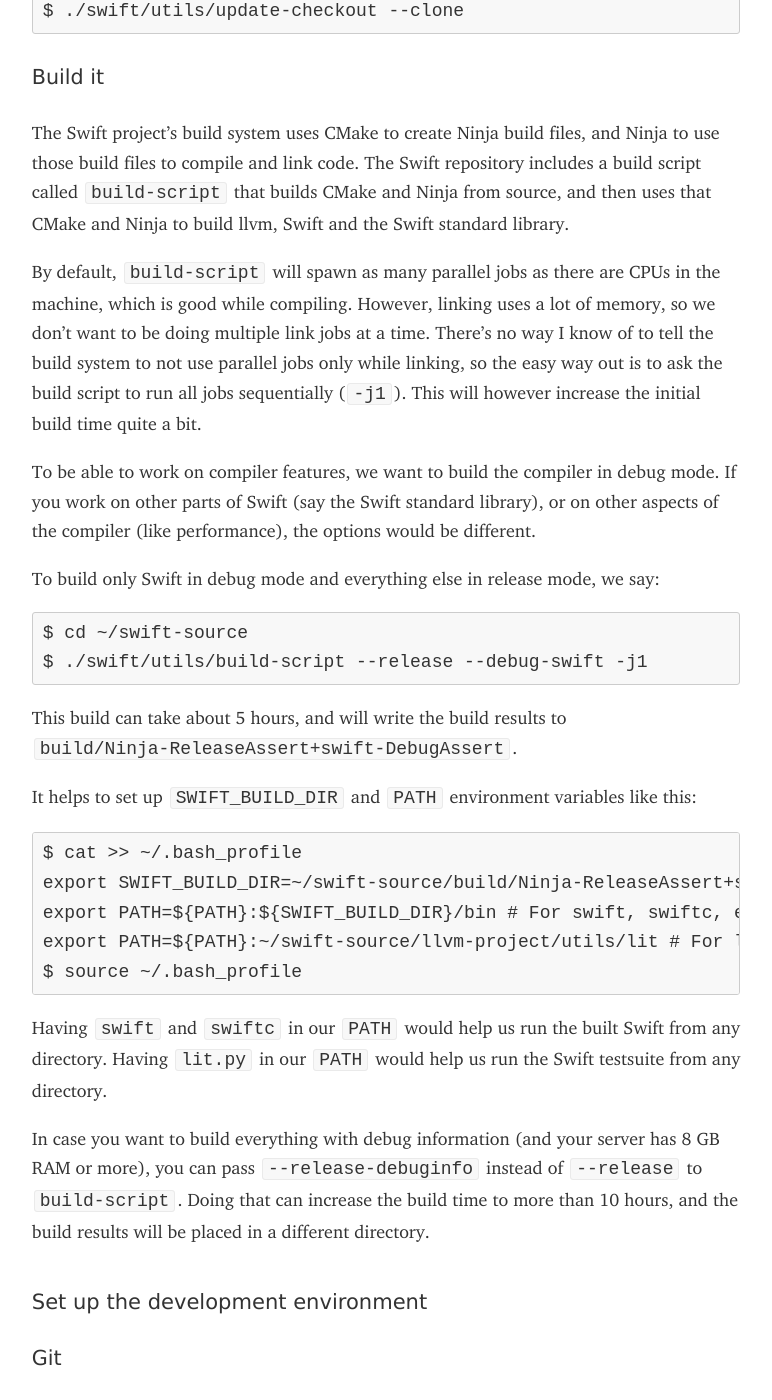
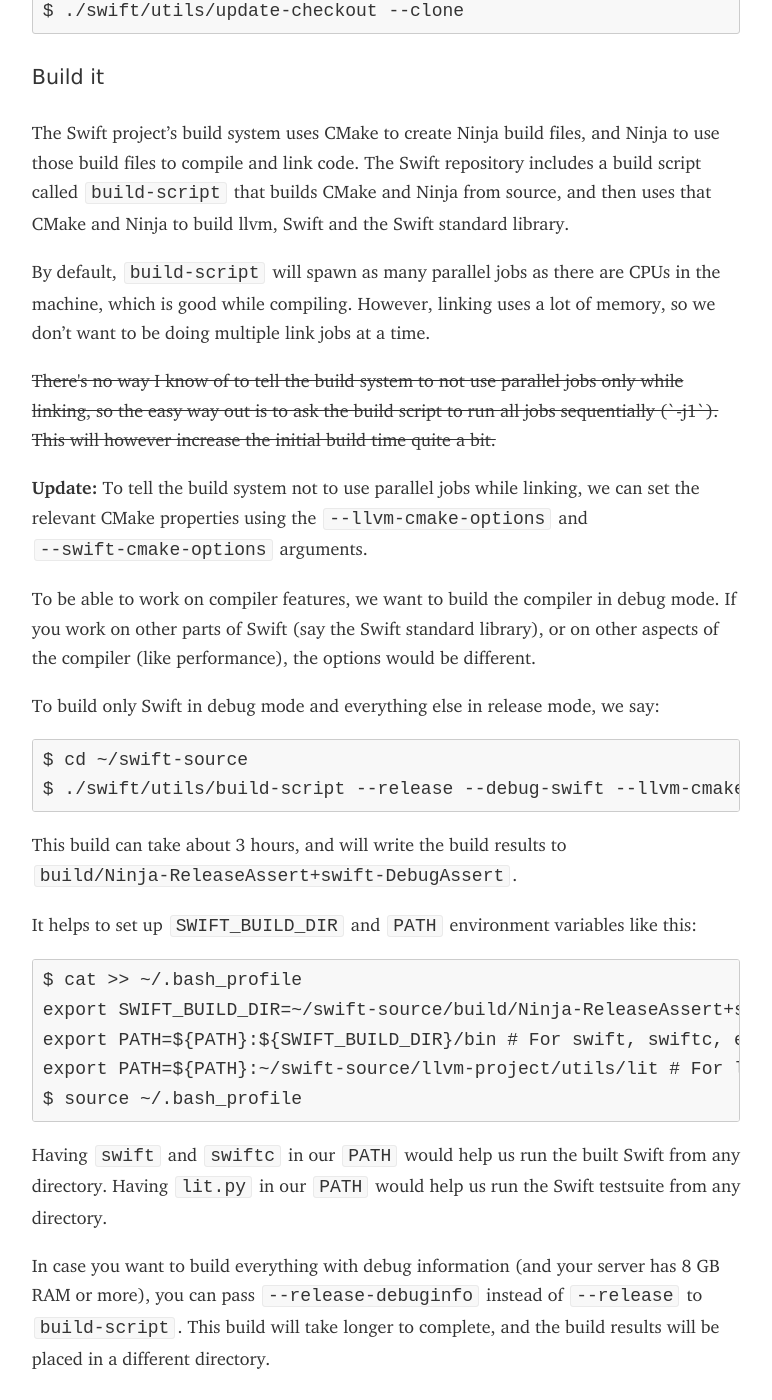
Before and after one commit to roop/roop.github.io, a Jekyll site: the page built from _posts/2020-01-21-swift-compiler-dev-on-remote-linux-machine.md, in a window 1280 px wide and 1400 px high, scrolled down 7391 px. Shown: the whole window, without its empty margins (254-1026 px from the left). Built offline with Jekyll 4.4.1, drawn with Linux system fonts in a browser that asks for light colours; some web fonts are replaced.

Commit message:
Update Swift compiler dev setup post

```diff
--- a/_posts/2020-01-21-swift-compiler-dev-on-remote-linux-machine.md
+++ b/_posts/2020-01-21-swift-compiler-dev-on-remote-linux-machine.md
@@ -305,10 +305,16 @@
 By default, `build-script` will spawn as many parallel jobs as there
 are CPUs in the machine, which is good while compiling. However,
 linking uses a lot of memory, so we don't want to be doing multiple
-link jobs at a time. There's no way I know of to tell the build
+link jobs at a time.
+
+<s>There's no way I know of to tell the build
 system to not use parallel jobs only while linking, so the easy way
 out is to ask the build script to run all jobs sequentially (`-j1`).
-This will however increase the initial build time quite a bit.
+This will however increase the initial build time quite a bit.</s>
+
+**Update:** To tell the build system not to use parallel jobs while
+linking, we can set the relevant CMake properties using the
+`--llvm-cmake-options` and `--swift-cmake-options` arguments.
 
 To be able to work on compiler features, we want to build the compiler
 in debug mode. If you work on other parts of Swift (say the Swift
@@ -319,9 +325,9 @@
 we say:
 
     $ cd ~/swift-source
-    $ ./swift/utils/build-script --release --debug-swift -j1
+    $ ./swift/utils/build-script --release --debug-swift --llvm-cmake-options==-DLLVM_PARALLEL_LINK_JOBS=1 --swift-cmake-options=-DSWIFT_PARALLEL_LINK_JOBS=1
 
-This build can take about 5 hours, and will write the build results to
+This build can take about 3 hours, and will write the build results to
 `build/Ninja-ReleaseAssert+swift-DebugAssert`.
 
 It helps to set up `SWIFT_BUILD_DIR` and `PATH` environment variables
@@ -341,9 +347,8 @@
 
 In case you want to build everything with debug information (and your
 server has 8 GB RAM or more), you can pass `--release-debuginfo` instead
-of `--release` to `build-script`. Doing that can increase the build time
-to more than 10 hours, and the build results will be placed in a
-different directory.
+of `--release` to `build-script`. This build will take longer to
+complete, and the build results will be placed in a different directory.
 
 ### Set up the development environment
 
```
